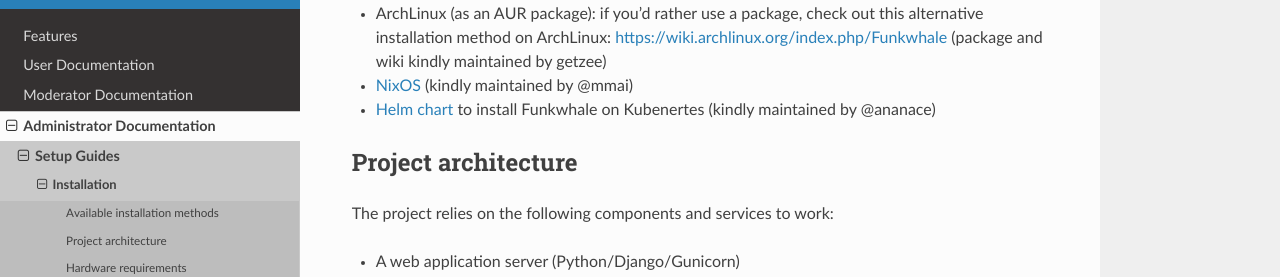
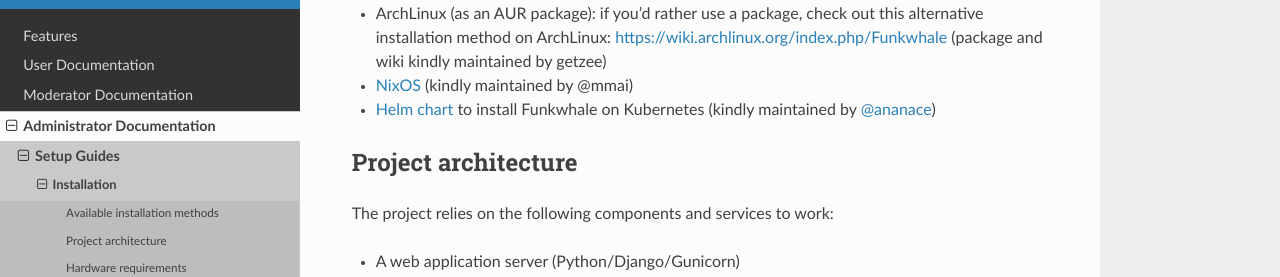
Before and after one commit to RYGhub/funkwhale, a Sphinx documentation site: the page built from docs/installation/index.rst, in a window 1280 px wide and 900 px high, scrolled down 933 px. Shown: the part 158-435 px from the top of the window. Built offline with Sphinx 7.4.7 and the Read the Docs theme 2.0.0, drawn with Linux system fonts in a browser that asks for light colours; pages that are not in the unit, such as notebooks, are missing from menus.

Commit message:
Update index.rst

```diff
--- a/docs/installation/index.rst
+++ b/docs/installation/index.rst
@@ -47,7 +47,7 @@
 - `YunoHost 3 <https://yunohost.org/>`_: https://github.com/YunoHost-Apps/funkwhale_ynh (kindly maintained by `@Jibec <https://github.com/Jibec>`_)
 - ArchLinux (as an AUR package): if you'd rather use a package, check out this alternative installation method on ArchLinux: https://wiki.archlinux.org/index.php/Funkwhale (package and wiki kindly maintained by getzee)
 - `NixOS <https://github.com/mmai/funkwhale-nixos>`_ (kindly maintained by @mmai)
-- `Helm chart <https://gitlab.com/ananace/charts/>`_ to install Funkwhale on Kubenertes (kindly maintained by @ananace)
+- `Helm chart <https://gitlab.com/ananace/charts/>`_ to install Funkwhale on Kubernetes (kindly maintained by `@ananace <https://gitlab.com/ananace>`_)
 
 Project architecture
 --------------------
```
